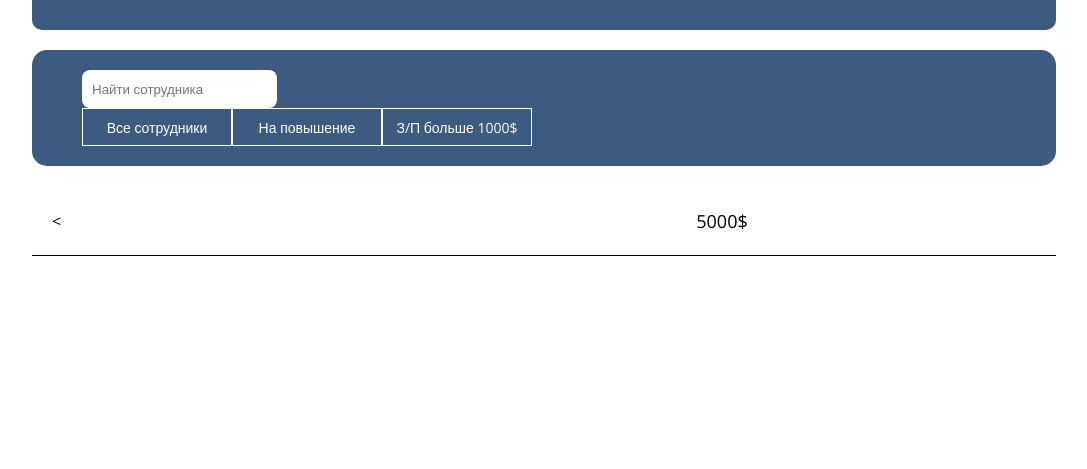
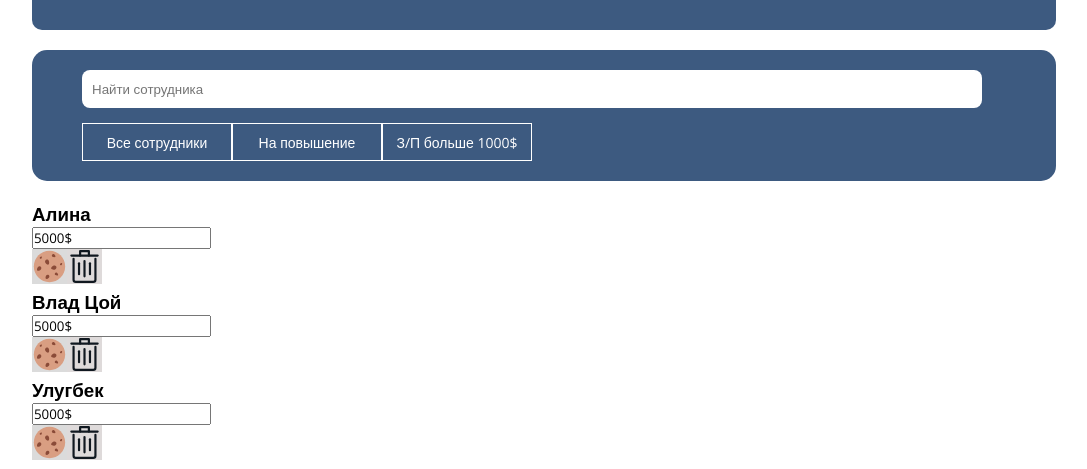
Before and after one commit to NDarya/salary_app, a website built with Vite: page index.html in a window 1280 px wide. Shown: the part 292-761 px from the top of the page, without its empty margins (96-1183 px from the left). Built offline with nearby package versions, Linux system fonts and the light colour scheme.

Commit message:
its not working

```diff
--- a/index.html
+++ b/index.html
@@ -20,7 +20,7 @@
         <h3>Премию получат: <span class="premium"></span></h3>
       </div>
       <div class="middle_box">
-        <form action="#">
+
           <input type="text" placeholder="Найти сотрудника" class="search">
           <div class="btn_group">
             <button id="all">Все сотрудники</button>
@@ -28,16 +28,12 @@
             <button id="more_than">З/П больше 1000$</button>
           </div>
 
-        </form>
       </div>
       <div class="bottom_box">
-        <div class="user_box">
-          <<h3 class="user_name"></h3>
-          <input type="text" value="5000$">
-           <div class="btns">
 
-          </div>
-        </div>
+
+
+
       </div>
   </main>
   <script type="module" src="/main.js"></script>
--- a/main.js
+++ b/main.js
@@ -24,7 +24,7 @@ let incre = document.querySelector("#to_premium")
 let more = document.querySelector("#more_than")
 let premium = document.querySelector('.premium')
 let btns = document.querySelector('.btns')
-let userBox = document.querySelector('.user_box')
+let bottom = document.querySelector('.bottom_box')
 
 collaborators.innerHTML = users.length
 
@@ -38,8 +38,8 @@ search_inp.onkeyup = () => {
     })
     reload(filtered);
 }
-form.onsubmit = (e) => {
-    e.preventDefault()
+form.onsubmit = (event) => {
+    event.preventDefault()
 
     let user = {
         id: Math.random(),
@@ -58,7 +58,7 @@ form.onsubmit = (e) => {
 
 
 function reload(arr) {
-    main.innerHTML = ""
+
     arr.innerHTML = ""
     for (let item of arr) {
         let user_name = document.createElement('h3')
@@ -68,6 +68,8 @@ function reload(arr) {
         let bin_img = document.createElement('img')
         let delete_btn = document.createElement('button')
         let prem = document.createElement('img')
+        let user_box = document.createElement('div')
+        let btns = document.createElement('div')
 
         user_name.innerHTML = item.name
         user_salary.value = item.salary + "$"
@@ -80,7 +82,8 @@ function reload(arr) {
         cookie.append(cookie_img)
         delete_btn.append(bin_img)
         btns.append(cookie, delete_btn, prem)
-        userBox.append(user_name, user_salary, btns)
+        user_box.append(user_name, user_salary, btns)
+        bottom.prepend(user_box)
 
         user_name.onclick = () => {
             if (item.rise = true) {
@@ -91,7 +94,7 @@ function reload(arr) {
                 star.src = "./public/star.svg"
             }
 
-
+        }
             cookie.onclick = () => {
                 h3.classList.toggle("golden")
                 user_salary.classList.toggle("golden")
@@ -108,9 +111,9 @@ function reload(arr) {
                 reload(users)
             }
 
-            more_than.onclick = () => {
-                let n = users.filter(el => el.salary >= 1000)
-                reload(n)
+            more.onclick = () => {
+                let mr = users.filter(el => el.salary >= 1000)
+                reload(mr)
 
             }
 
@@ -119,10 +122,12 @@ function reload(arr) {
             }
 
             premium.onclick = () => {
-                let n = users.filter(el => el.rise === true)
-                reload(n)
+                let pr = users.filter(el => el.rise === true)
+                reload(pr)
             }
-        }
-    }
-    reload(users)
-}
+
+    }}
+
+
+
+reload(users)
--- a/scss/style.scss
+++ b/scss/style.scss
@@ -86,15 +86,19 @@
 }
 
 .bottom_box {
+
+    display: flex;
+    flex-direction: column;
+
     .user_box {
-        width: 100%;
+        width: 900px;
         height: 70px;
         display: flex;
         align-items: center;
         justify-content: space-between;
         border-bottom: 1px solid black;
         padding: 20px;
-        gap: 200px;
+
 
         input {
             font-size: 18px;
```
